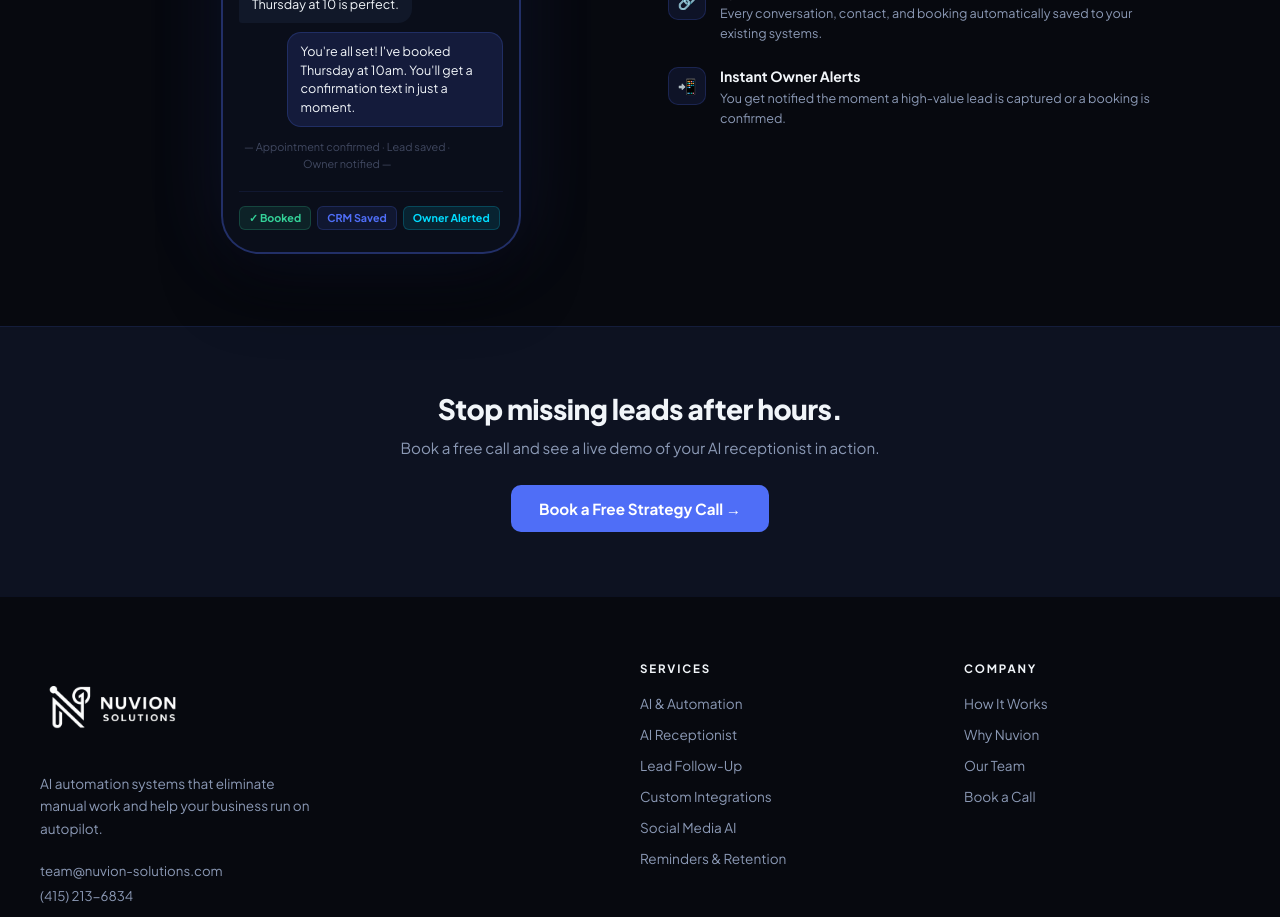
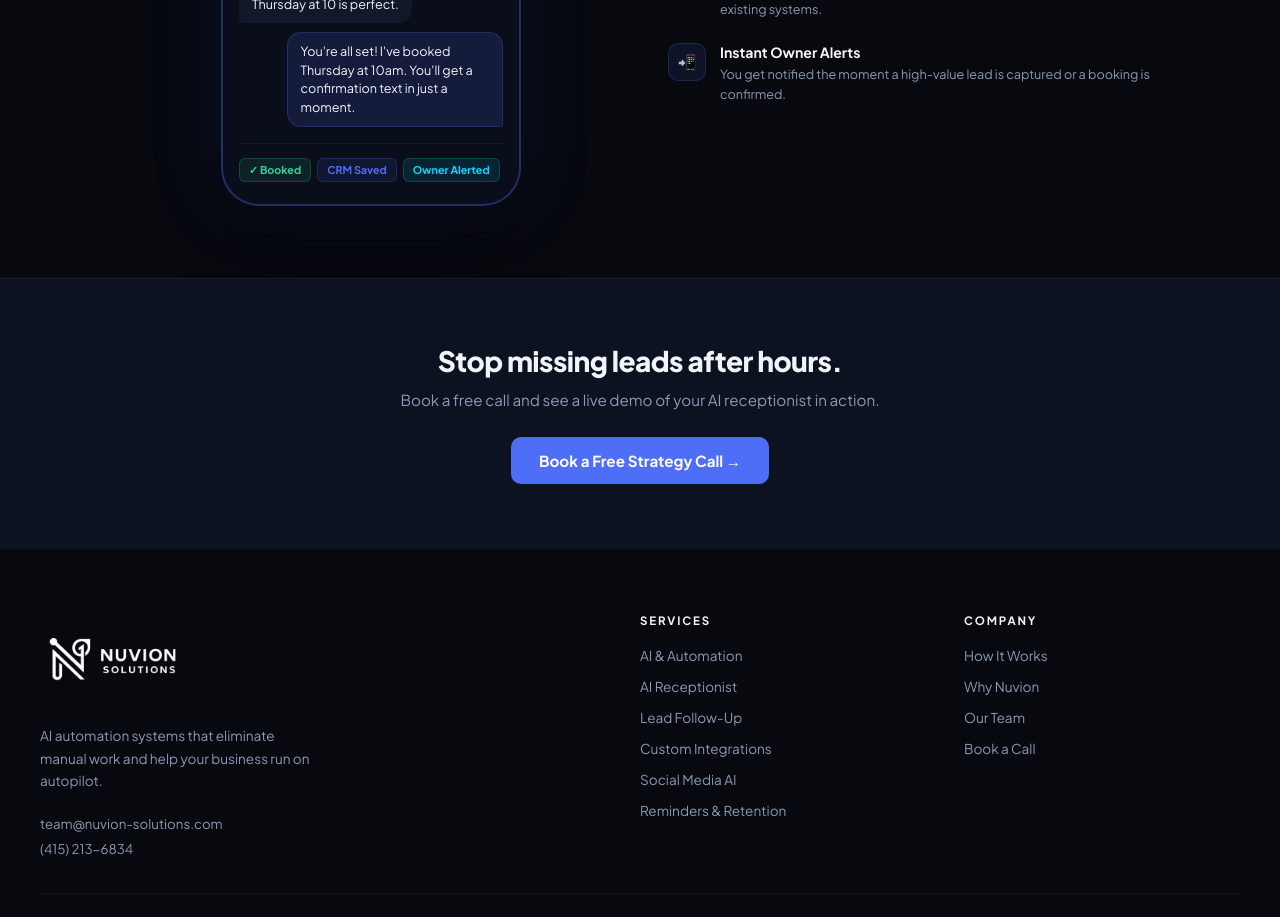
Before and after one commit to jcallen36/nuvion-website, a React (Vite) app: page /services/ai-receptionist in a window 1280 px wide. Shown: the part 900-1817 px from the top of the page. Built offline with nearby package versions, Linux system fonts and the light colour scheme.

Commit message:
Remove system status line from AI Receptionist chat demo

```diff
--- a/src/pages/AIReceptionist.jsx
+++ b/src/pages/AIReceptionist.jsx
@@ -85,7 +85,7 @@ export default function AIReceptionist() {
                 <div className="ar-msg ar-msg-ai">We have openings this Thursday at 10am or Friday at 2pm — which works better for you?</div>
                 <div className="ar-msg ar-msg-in">Thursday at 10 is perfect.</div>
                 <div className="ar-msg ar-msg-ai">You're all set! I've booked Thursday at 10am. You'll get a confirmation text in just a moment.</div>
-                <div className="ar-msg ar-msg-sys">— Appointment confirmed · Lead saved · Owner notified —</div>
+
               </div>
               <div className="ar-badges">
                 <span className="ar-badge ar-b-g">✓ Booked</span>
```
